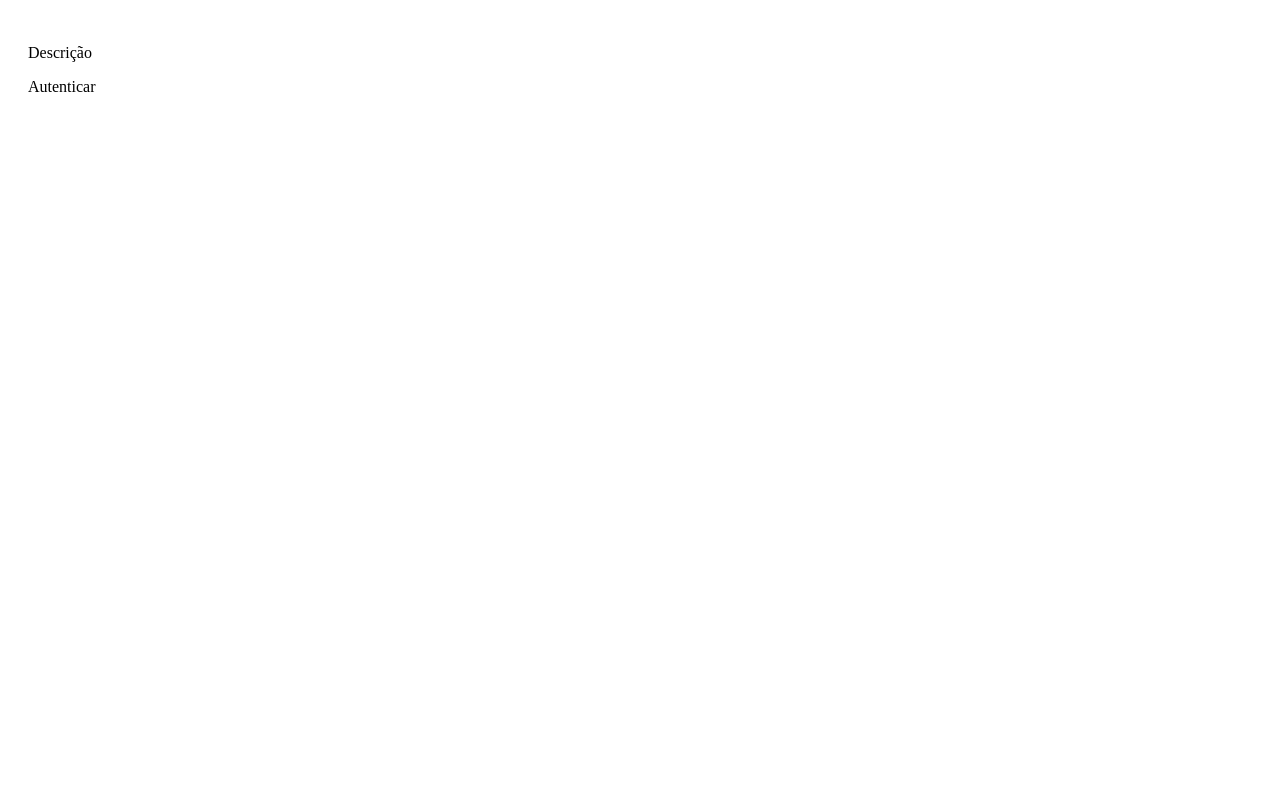
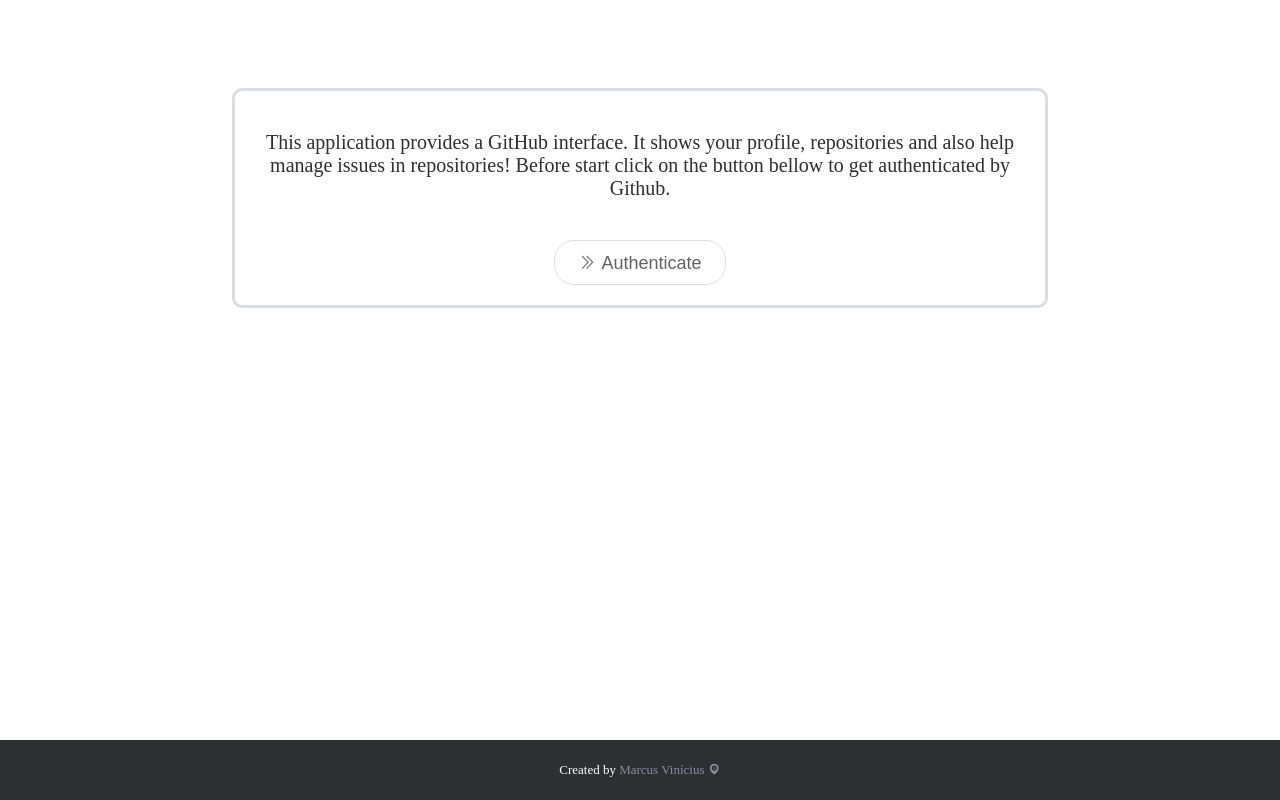
Before and after one commit to Markuus13/bizu-challenge, a Vue app: page /#/ in a window 1280 px wide. Built offline with nearby package versions, Linux system fonts and the light colour scheme.

Commit message:
Home and Footer components.

```diff
--- a/index.html
+++ b/index.html
@@ -3,7 +3,7 @@
   <head>
     <meta charset="utf-8">
     <meta name="viewport" content="width=device-width,initial-scale=1.0">
-    <title>y</title>
+    <title>Bizu Challenge</title>
   </head>
   <body>
     <div id="app"></div>
--- a/src/App.vue
+++ b/src/App.vue
@@ -3,14 +3,18 @@
     <el-main>
       <router-view/>
     </el-main>
-    <el-footer>
-    </el-footer>
+    <Footer/>
   </el-container>
 </template>
 
 <script>
+import Footer from './components/Footer';
+
 export default {
   name: 'app',
+  components: {
+    Footer
+  },
 };
 </script>
 
--- /dev/null
+++ b/src/components/Footer.vue
@@ -0,0 +1,35 @@
+<template>
+  <el-footer class="footer">
+    <span class="footer-text">Created by <a href="https://github.com/Markuus13/" target="_blank">
+      Marcus Vinícius <i class="el-icon-location"></i></a></span>
+  </el-footer>
+</template>
+
+<script>
+export default {
+  name: 'footer',
+};
+</script>
+
+<style scoped>
+a {
+  text-decoration: none;
+  color: #878D99;
+}
+
+.footer {
+  background-color: #2D2F33;
+  bottom: 0;
+  left: 0;
+  text-align: center;
+  position: fixed;
+  padding-top: 20px;
+  width:100%;
+}
+
+.footer-text {
+  color: white;
+  text-align: center;
+  font-size: 13px;
+}
+</style>
--- a/src/components/Home.vue
+++ b/src/components/Home.vue
@@ -1,8 +1,16 @@
 <template>
-  <div id="home">
-    <p id="description">Descrição</p>
-    <p id="github-auth">Autenticar</p>
-  </div>
+  <el-row>
+    <el-col :span="16" :offset="4">
+      <section class="container-content">
+        <p class="description-text">This application provides a GitHub interface. It shows your profile, repositories
+        and also help manage issues in repositories! Before start click on the button bellow to get authenticated
+        by Github.</p>
+        <div style="text-align:center">
+          <el-button class="auth-button" icon="el-icon-d-arrow-right" round>Authenticate</el-button>
+        </div>
+      </section>
+    </el-col>
+  </el-row>
 </template>
 
 <script>
@@ -12,4 +20,21 @@ export default {
 </script>
 
 <style scoped>
+.container-content {
+    margin-top: 60px;
+    border: 3px solid #D8DCE5;
+    border-radius: 10px;
+    padding: 20px 25px;
+}
+
+.description-text {
+  font-size: 20px;
+  text-align: center;
+  color: #2D2F33;
+}
+
+.auth-button {
+  margin-top: 20px;
+  font-size: 18px;
+}
 </style>
--- a/src/router/index.js
+++ b/src/router/index.js
@@ -5,6 +5,7 @@ import Home from '@/components/Home';
 Vue.use(Router);
 
 export default new Router({
+  mode: 'history',
   routes: [
     {
       path: '/',
```
Also changed, not shown: 1 other file (tests, documents, lock files or other folders).
